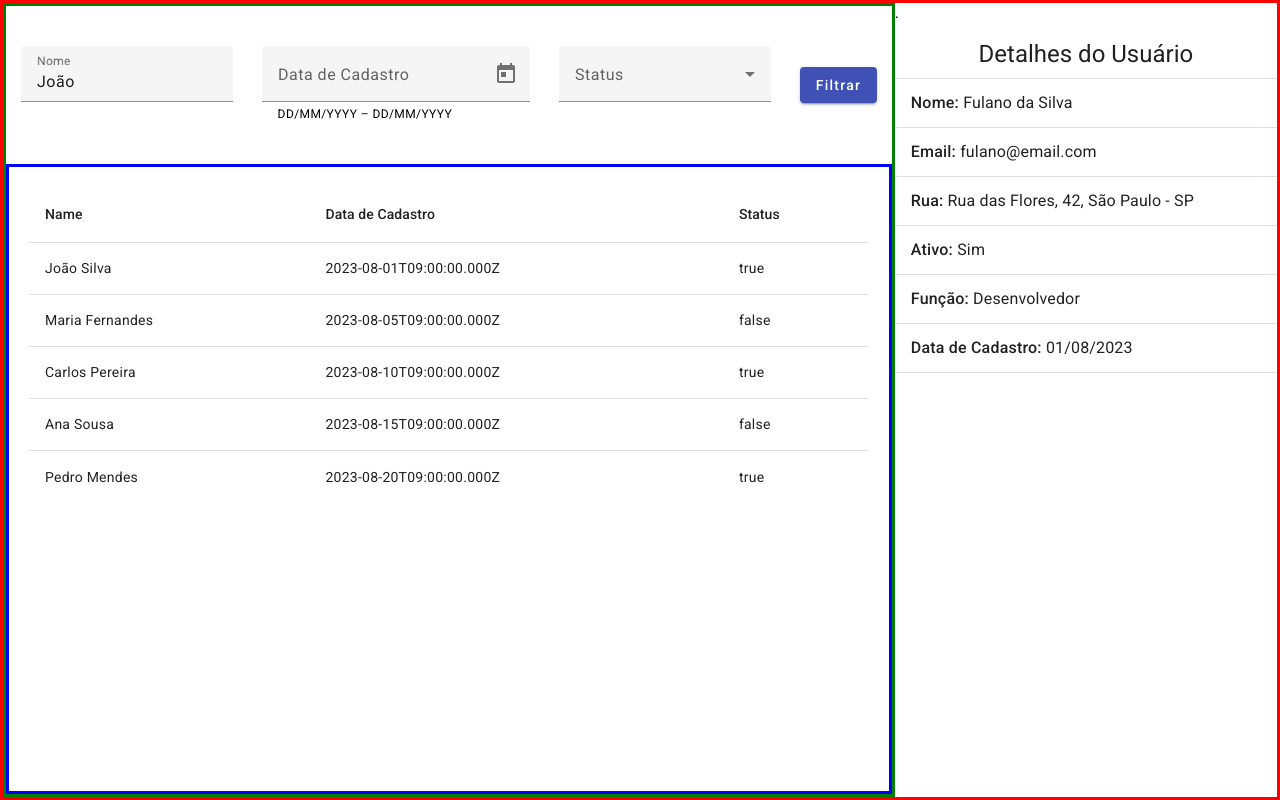
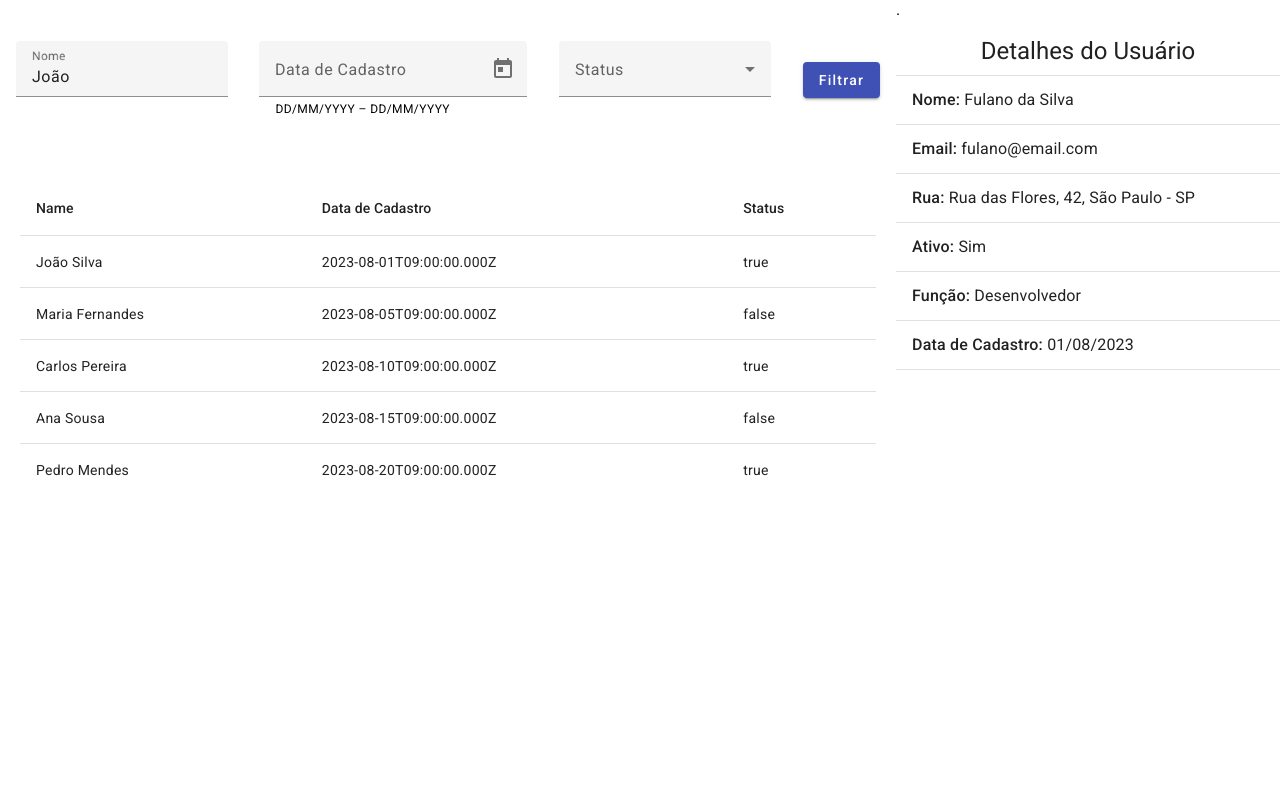
Before and after one commit to lucas-dantas-acelera-maker/angular-users-filter, an Angular app: page / in a window 1280 px wide. Built offline with nearby package versions, Linux system fonts and the light colour scheme.

Commit message:
style: remove debug borders from app component divs

```diff
--- a/src/app/app.component.scss
+++ b/src/app/app.component.scss
@@ -1,11 +1,9 @@
 .container {
-    border: 3px solid red;
     display: flex;
     height: 100vh;
 }
 
 .left-container {
-    border: 3px solid green;
     width: 70%;
     height: 100%;
     display: flex;
@@ -17,7 +15,6 @@
 }
 
 .main-left-div {
-    border: 3px solid blue;
     height: 80%;
 }
 
```
